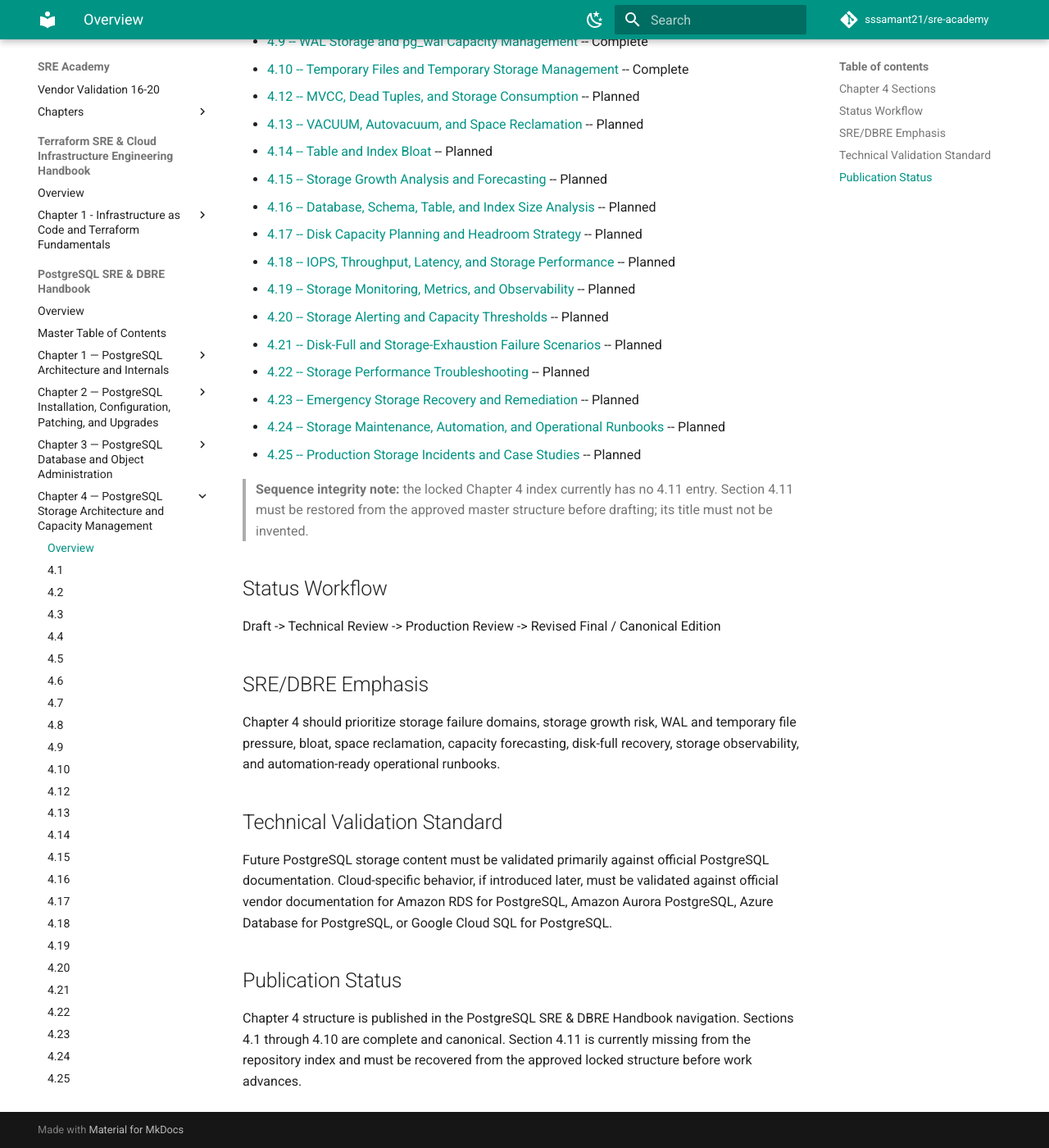
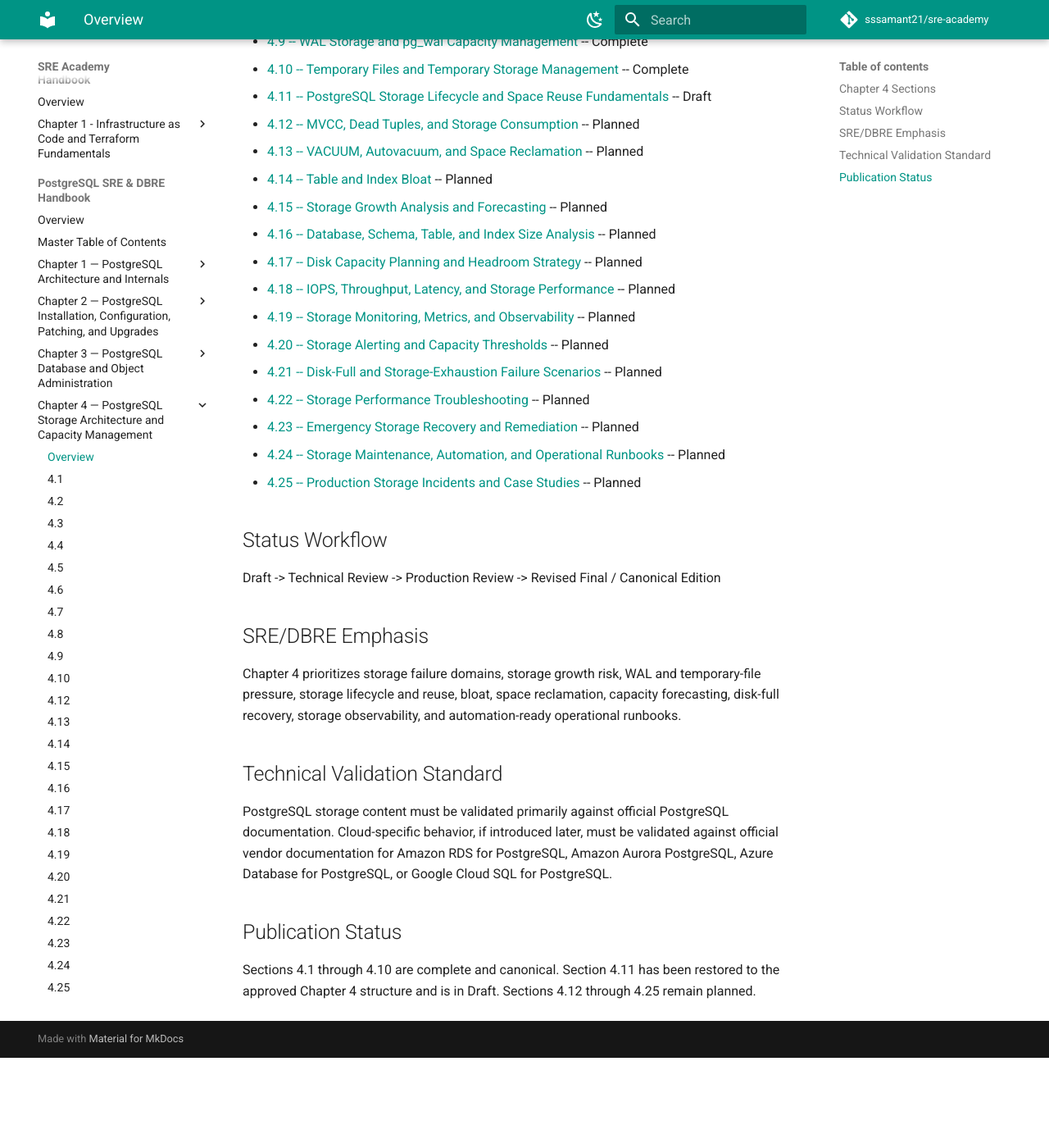
Before and after one commit to sssamant21/sre-academy, an MkDocs documentation site: the page built from docs/books/postgresql-sre-dbre-handbook/chapter-04/index.md, in a window 1280 px wide and 1400 px high, scrolled down 786 px. Shown: the whole window at 82% size. Built offline with MkDocs 1.6.1 and Material for MkDocs 9.7.7, drawn with Linux system fonts in a browser that asks for light colours; comment, search, counter and statistics services are not loaded; after the commit the page ends 2076 px from its top, so only the background shows below that; some of the changed text lies outside the part shown.

Commit message:
docs(postgres): restore approved chapter 4 section 4.11

```diff
--- a/docs/books/postgresql-sre-dbre-handbook/chapter-04/index.md
+++ b/docs/books/postgresql-sre-dbre-handbook/chapter-04/index.md
@@ -4,9 +4,9 @@
 
 **Workflow:** Draft -> Technical Review -> Production Review -> Revised Final / Canonical Edition
 
-**Master Chapter 4 Structure v1.0 -- LOCKED**
+**Master Chapter 4 Structure v1.1 -- LOCKED**
 
-Chapter 4 establishes the approved structure for PostgreSQL storage architecture, physical layout, capacity management, storage observability, operational recovery, and production storage incident analysis.
+Chapter 4 establishes the approved structure for PostgreSQL storage architecture, physical layout, capacity management, storage observability, operational recovery, and production storage incident analysis. Version 1.1 restores the previously omitted and user-approved Section 4.11.
 
 [Start Chapter 4 -- PostgreSQL Storage Architecture Overview](4.1-postgresql-storage-architecture-overview.md)
 
@@ -22,6 +22,7 @@ Chapter 4 establishes the approved structure for PostgreSQL storage architecture
 - [4.8 -- Tablespaces and Storage Placement](4.8-tablespaces-and-storage-placement.md) -- Complete
 - [4.9 -- WAL Storage and pg_wal Capacity Management](4.9-wal-storage-and-pg-wal-capacity-management.md) -- Complete
 - [4.10 -- Temporary Files and Temporary Storage Management](4.10-temporary-files-and-temporary-storage-management.md) -- Complete
+- [4.11 -- PostgreSQL Storage Lifecycle and Space Reuse Fundamentals](4.11-postgresql-storage-lifecycle-and-space-reuse-fundamentals.md) -- Draft
 - [4.12 -- MVCC, Dead Tuples, and Storage Consumption](4.12-mvcc-dead-tuples-and-storage-consumption.md) -- Planned
 - [4.13 -- VACUUM, Autovacuum, and Space Reclamation](4.13-vacuum-autovacuum-and-space-reclamation.md) -- Planned
 - [4.14 -- Table and Index Bloat](4.14-table-and-index-bloat.md) -- Planned
@@ -37,20 +38,18 @@ Chapter 4 establishes the approved structure for PostgreSQL storage architecture
 - [4.24 -- Storage Maintenance, Automation, and Operational Runbooks](4.24-storage-maintenance-automation-and-operational-runbooks.md) -- Planned
 - [4.25 -- Production Storage Incidents and Case Studies](4.25-production-storage-incidents-and-case-studies.md) -- Planned
 
-> **Sequence integrity note:** the locked Chapter 4 index currently has no 4.11 entry. Section 4.11 must be restored from the approved master structure before drafting; its title must not be invented.
-
 ## Status Workflow
 
 Draft -> Technical Review -> Production Review -> Revised Final / Canonical Edition
 
 ## SRE/DBRE Emphasis
 
-Chapter 4 should prioritize storage failure domains, storage growth risk, WAL and temporary file pressure, bloat, space reclamation, capacity forecasting, disk-full recovery, storage observability, and automation-ready operational runbooks.
+Chapter 4 prioritizes storage failure domains, storage growth risk, WAL and temporary-file pressure, storage lifecycle and reuse, bloat, space reclamation, capacity forecasting, disk-full recovery, storage observability, and automation-ready operational runbooks.
 
 ## Technical Validation Standard
 
-Future PostgreSQL storage content must be validated primarily against official PostgreSQL documentation. Cloud-specific behavior, if introduced later, must be validated against official vendor documentation for Amazon RDS for PostgreSQL, Amazon Aurora PostgreSQL, Azure Database for PostgreSQL, or Google Cloud SQL for PostgreSQL.
+PostgreSQL storage content must be validated primarily against official PostgreSQL documentation. Cloud-specific behavior, if introduced later, must be validated against official vendor documentation for Amazon RDS for PostgreSQL, Amazon Aurora PostgreSQL, Azure Database for PostgreSQL, or Google Cloud SQL for PostgreSQL.
 
 ## Publication Status
 
-Chapter 4 structure is published in the PostgreSQL SRE & DBRE Handbook navigation. Sections 4.1 through 4.10 are complete and canonical. Section 4.11 is currently missing from the repository index and must be recovered from the approved locked structure before work advances.
+Sections 4.1 through 4.10 are complete and canonical. Section 4.11 has been restored to the approved Chapter 4 structure and is in Draft. Sections 4.12 through 4.25 remain planned.
```
